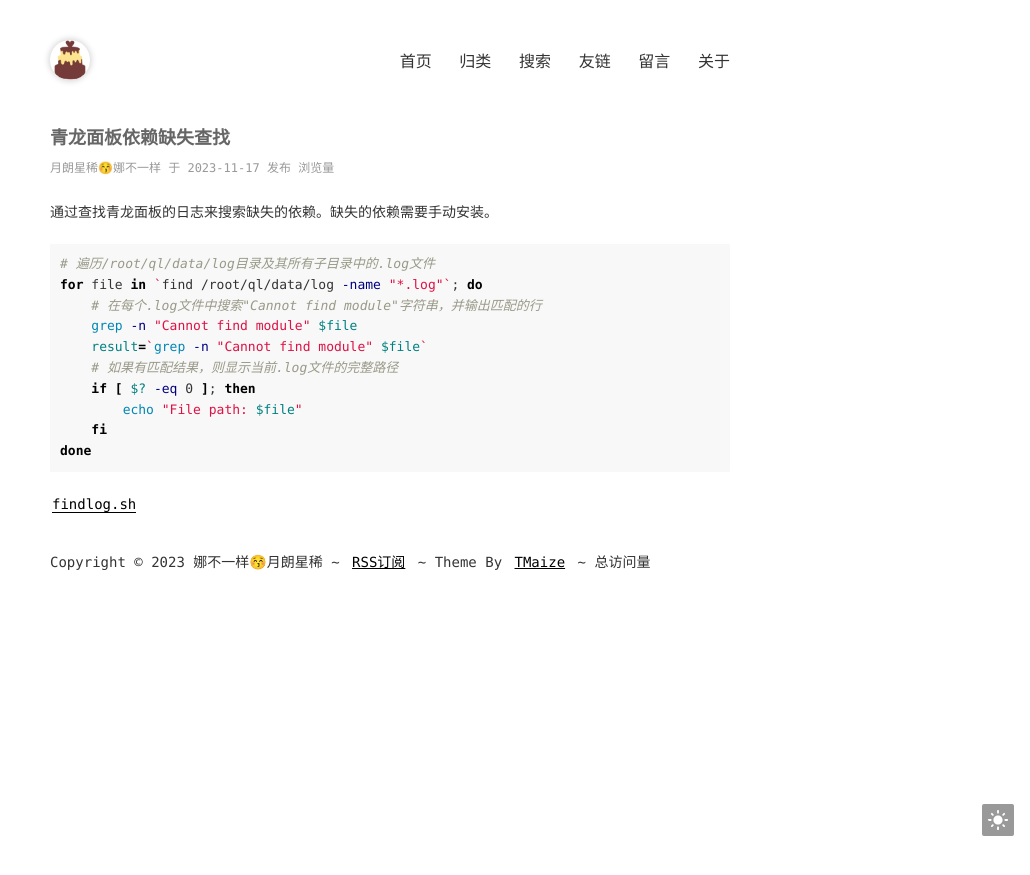
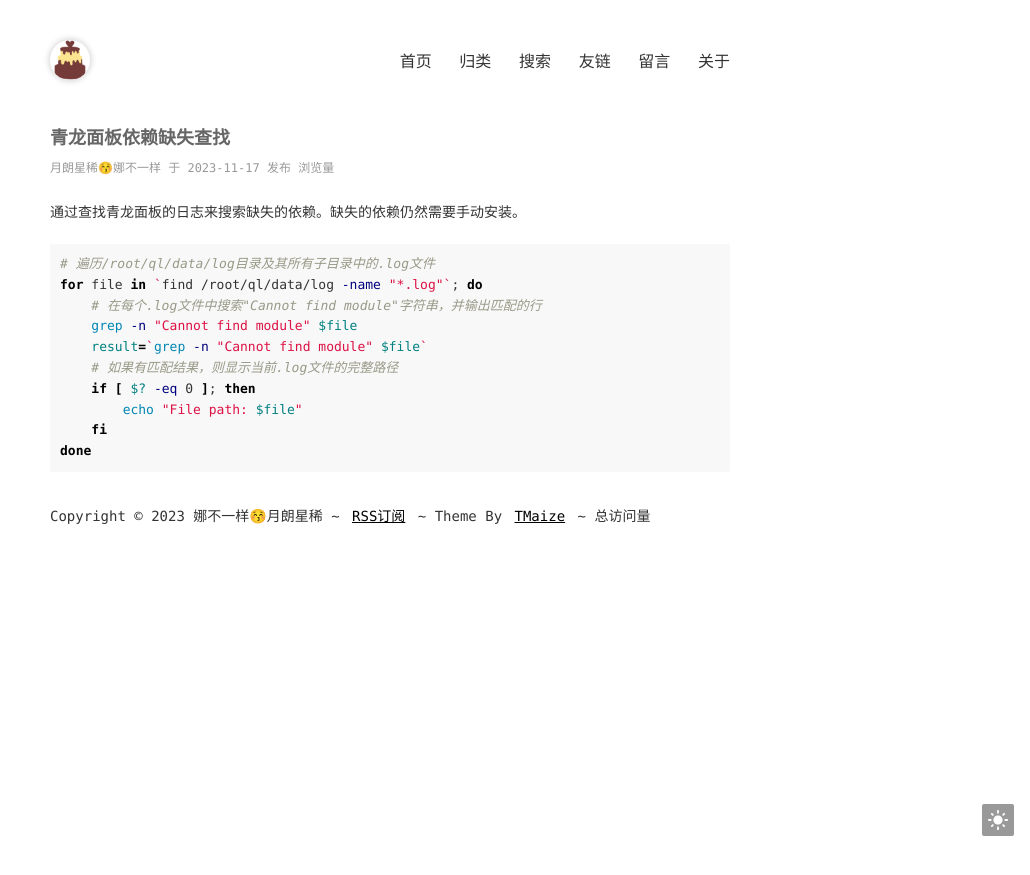
Before and after one commit to nksmiles/nksmiles.github.io, a Jekyll site: the page built from _posts/2023-11-17-Qinglong-findlog-bash.md, in a window 1280 px wide. Shown: the top 875 px of the page, without its empty margins (250-1280 px from the left). Built offline with Jekyll 4.4.1, drawn with Linux system fonts in a browser that asks for light colours; comment, search, counter and statistics services are not loaded.

Commit message:
Update and rename 2023-11-17-Qinglong-findlog-sh.md to 2023-11-17-Qinglong-findlog-bash.md

````diff
--- a/_posts/2023-11-17-Qinglong-findlog-sh.md
+++ b/_posts/2023-11-17-Qinglong-findlog-bash.md
@@ -4,7 +4,8 @@ title: 青龙面板依赖缺失查找
 categories: [Linux]
 ---
 
-通过查找青龙面板的日志来搜索缺失的依赖。缺失的依赖需要手动安装。
+通过查找青龙面板的日志来搜索缺失的依赖。缺失的依赖仍然需要手动安装。
+
 
 ```bash
 # 遍历/root/ql/data/log目录及其所有子目录中的.log文件
@@ -18,5 +19,3 @@ for file in `find /root/ql/data/log -name "*.log"`; do
     fi
 done
 ```
-
-[findlog.sh](findlog.sh)
````
